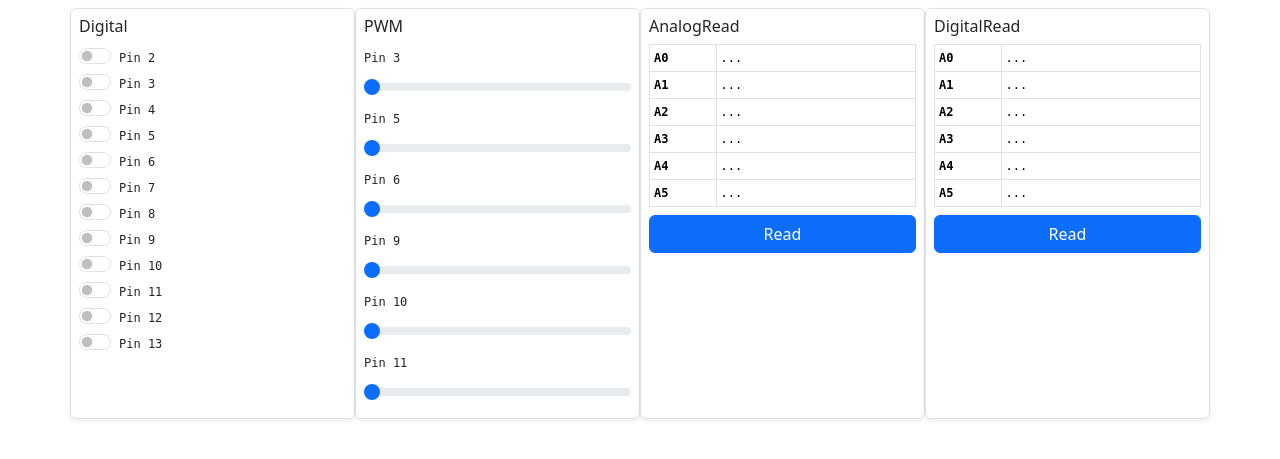
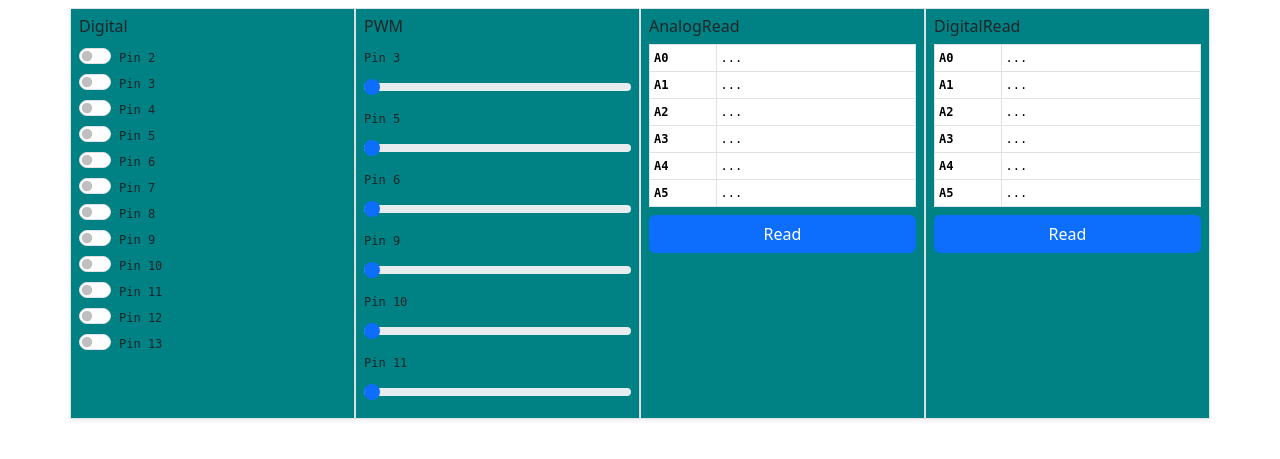
Before and after one commit to dsw7/InoDAQV2, a Flask app: page / in a window 1280 px wide. Shown: the top 459 px of the page. Run offline with Flask 3, Linux system fonts and the light colour scheme; parts of the project's set-up code (start-up, migrations or seed data) failed here and were passed over.

Commit message:
Layout changes

```diff
--- a/inodaqv2/static/base.css
+++ b/inodaqv2/static/base.css
@@ -2,3 +2,6 @@
   font-family: monospace;
   font-size: 12px;
 }
+.panel-commands {
+  background-color: #008184;
+}
--- a/inodaqv2/templates/dashboard.html
+++ b/inodaqv2/templates/dashboard.html
@@ -11,7 +11,7 @@
 <body>
   <div class="container mt-2 mb-2">
     <div class="row">
-      <div class="col-lg-3 p-2 shadow-sm justify-content-center rounded border" id="digital-pins">
+      <div class="col-lg-3 p-2 shadow-sm justify-content-center border panel-commands" id="digital-pins">
         <h6>Digital</h6>
         <div class="form-check form-switch">
           <input class="form-check-input" type="checkbox" role="switch" id="dig-2">
@@ -62,7 +62,7 @@
           <label class="form-check-label monospace" for="dig-13">Pin 13</label>
         </div>
       </div>
-      <div class="col-lg-3 p-2 shadow-sm justify-content-center rounded border" id="pwm-sliders">
+      <div class="col-lg-3 p-2 shadow-sm justify-content-center border panel-commands" id="pwm-sliders">
         <h6>PWM</h6>
         <label for="pwm-3" class="form-label monospace">Pin 3</label>
         <input type="range" class="form-range" value="0" min="0" max="100" step="1" id="pwm-3">
@@ -77,7 +77,7 @@
         <label for="pwm-11" class="form-label monospace">Pin 11</label>
         <input type="range" class="form-range" value="0" min="0" max="100" step="1" id="pwm-11">
       </div>
-      <div class="col-lg-3 p-2 shadow-sm justify-content-center rounded border">
+      <div class="col-lg-3 p-2 shadow-sm justify-content-center border panel-commands">
         <h6>AnalogRead</h6>
         <table class="table mb-2 table-sm table-bordered table-hover monospace">
           <tbody>
@@ -109,7 +109,7 @@
         </table>
         <button class="btn btn-primary w-100" type="button" id="btn-read-analog">Read</button>
       </div>
-      <div class="col-lg-3 p-2 shadow-sm justify-content-center rounded border">
+      <div class="col-lg-3 p-2 shadow-sm justify-content-center border panel-commands">
         <h6>DigitalRead</h6>
         <table class="table mb-2 table-sm table-bordered table-hover monospace">
           <tbody>
```
